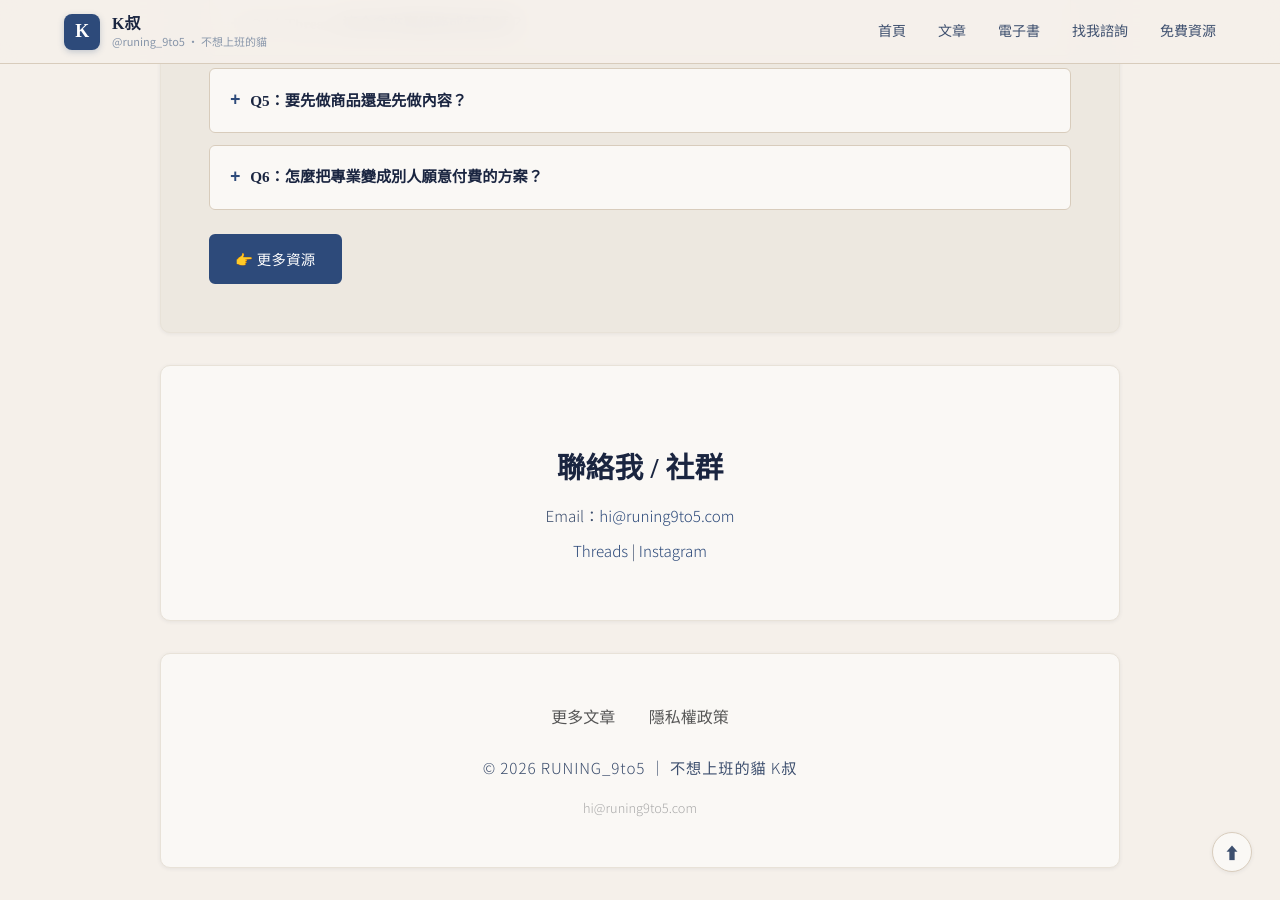
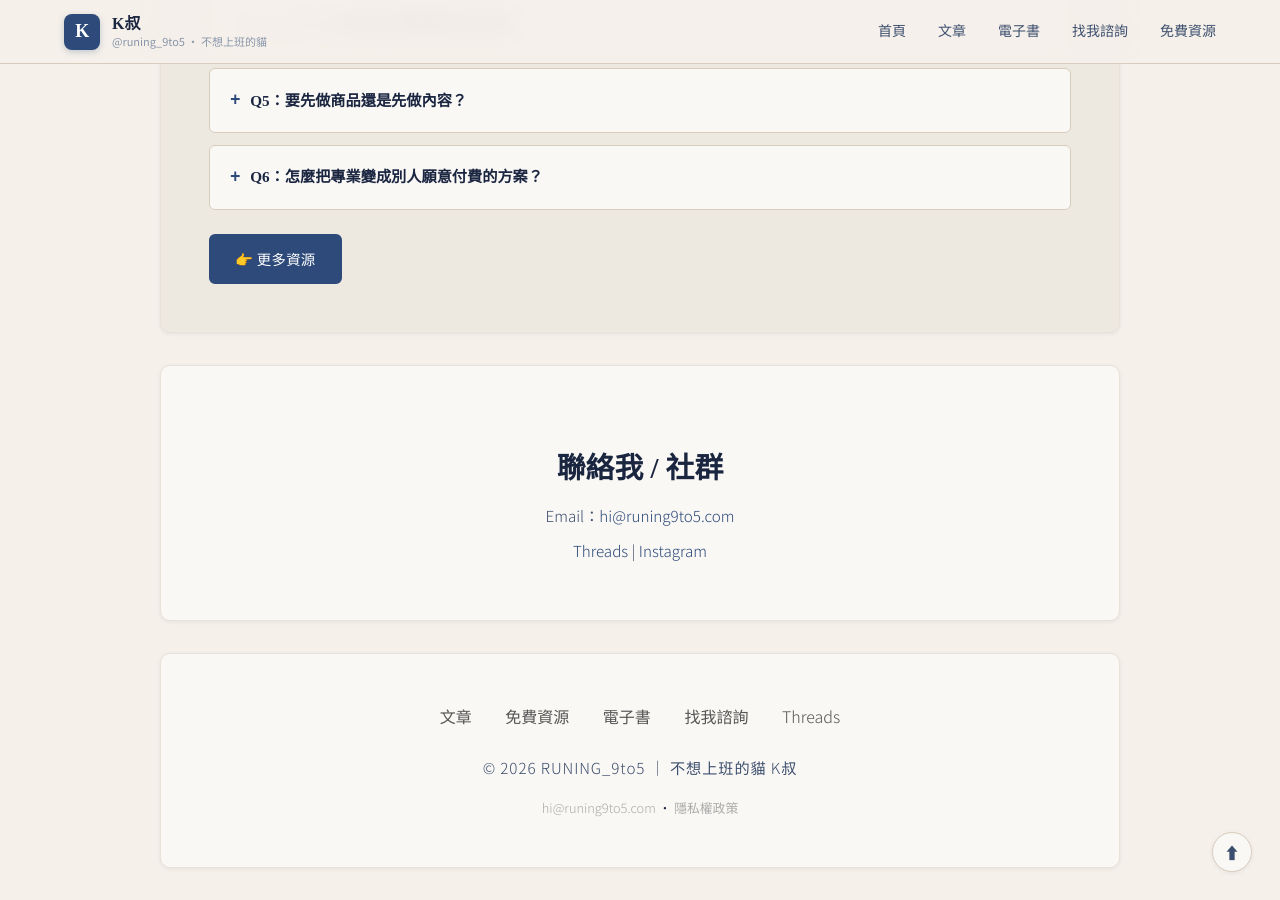
Before and after one commit to KenHAI666/Runing9TO5, a Jekyll site: the page built from index.md, in a window 1280 px wide and 900 px high, scrolled down 6471 px. Built offline with Jekyll 4.4.1, drawn with Linux system fonts in a browser that asks for light colours.

Commit message:
Update _includes/footer.html for /free funnel

```diff
--- a/_includes/footer.html
+++ b/_includes/footer.html
@@ -1,12 +1,17 @@
 <footer class="card-section site-footer">
   <div class="site-footer-links">
-    <a href="{{ '/articles/' | relative_url }}">更多文章</a>
-    <a href="{{ '/privacy/' | relative_url }}">隱私權政策</a>
+    <a href="{{ '/articles/' | relative_url }}">文章</a>
+    <a href="{{ '/free' | relative_url }}">免費資源</a>
+    <a href="{{ '/resources' | relative_url }}">電子書</a>
+    <a href="{{ '/contact' | relative_url }}">找我諮詢</a>
+    <a href="{{ site.social.threads }}" target="_blank" rel="noopener noreferrer">Threads</a>
   </div>
 
   <p class="site-footer-copy">© 2026 RUNING_9to5 ｜ 不想上班的貓 K叔</p>
 
   <div class="site-footer-email">
     <a href="mailto:{{ site.brand.email }}">{{ site.brand.email }}</a>
+    <span aria-hidden="true"> · </span>
+    <a href="{{ '/privacy/' | relative_url }}">隱私權政策</a>
   </div>
 </footer>
```
